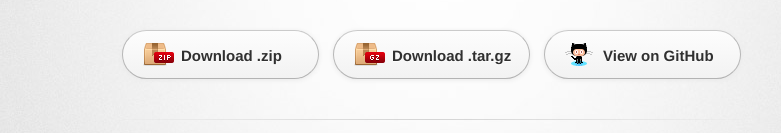
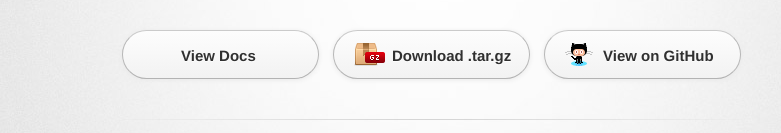
Before and after one commit to danladds/qetesh, a plain HTML site: page index.html in a window 1280 px wide. Shown: the part 158-291 px from the top of the page, without its empty margins (208-989 px from the left). Drawn offline with Linux system fonts and the light colour scheme; a web font is replaced by a local one.

Commit message:
Removed zip link, added doc links

```diff
--- a/index.html
+++ b/index.html
@@ -23,7 +23,7 @@
         </header>
 
         <section id="downloads" class="clearfix">
-          <a href="https://github.com/danladds/qetesh/zipball/master" id="download-zip" class="button"><span>Download .zip</span></a>
+          <a href="https://qetesh.readme.io/docs" id="documentation" class="button"><span>View Docs</span></a>
           <a href="https://github.com/danladds/qetesh/tarball/master" id="download-tar-gz" class="button"><span>Download .tar.gz</span></a>
           <a href="https://github.com/danladds/qetesh" id="view-on-github" class="button"><span>View on GitHub</span></a>
         </section>
```
